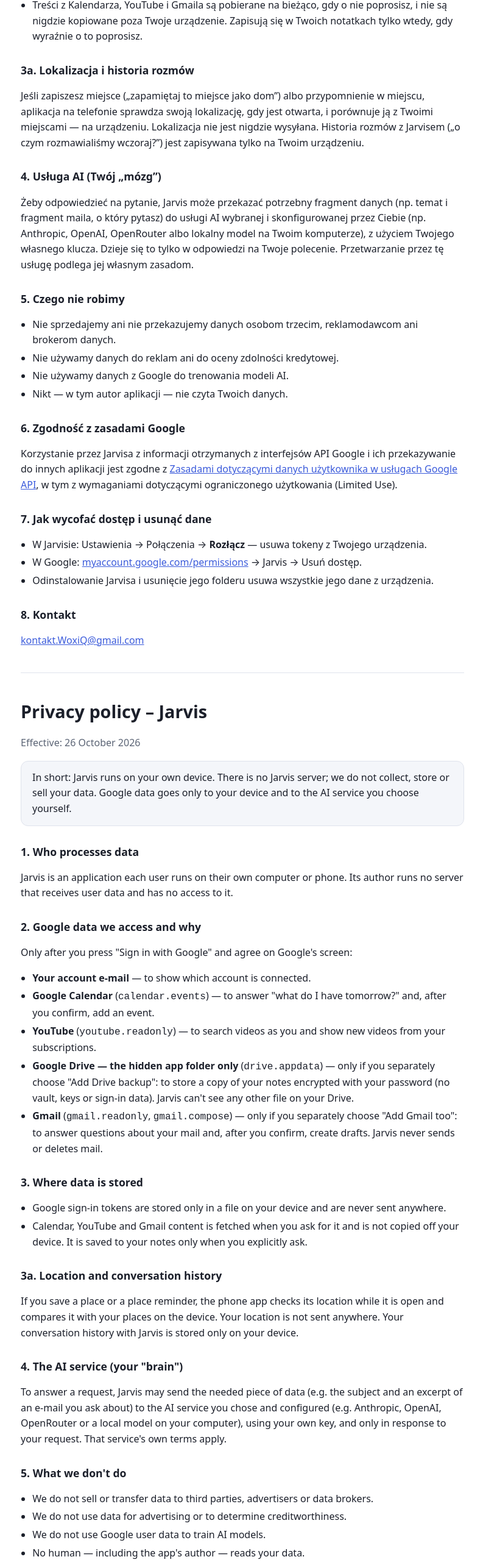
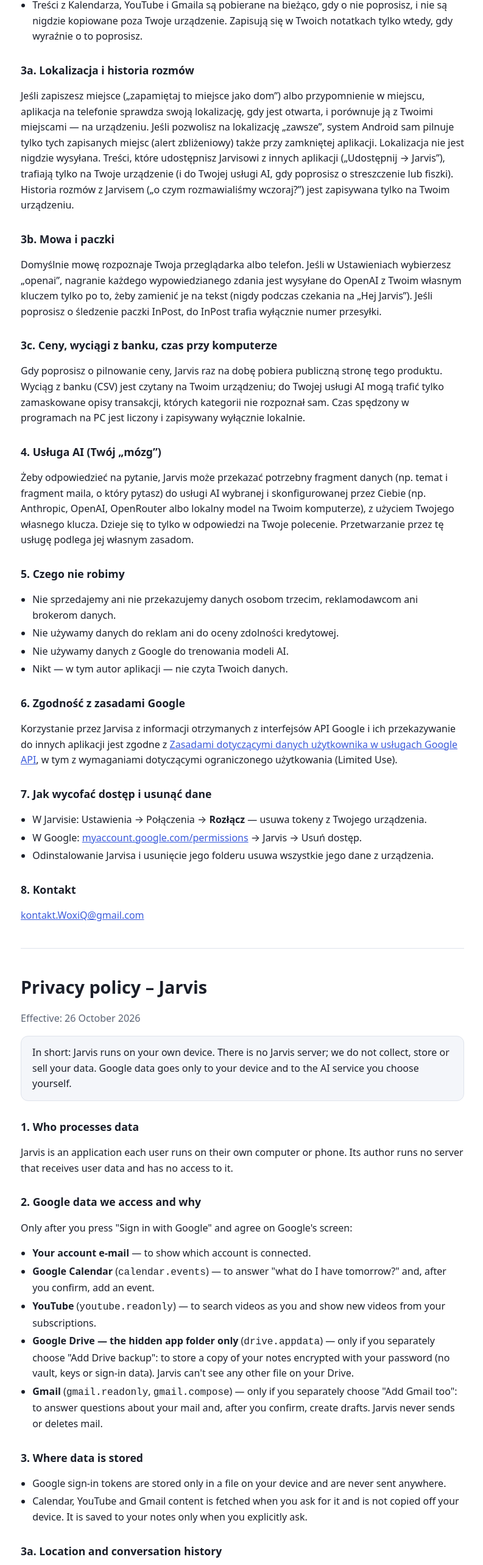
Before and after one commit to MrozMateusz/Jarvis, a plain HTML site: page privacy.html in a window 1280 px wide. Shown: the part 1033-3600 px from the top of the page at 61% size, without its empty margins (242-1035 px from the left). Drawn offline with Linux system fonts and the light colour scheme.

Commit message:
Add files via upload

```diff
--- a/privacy.html
+++ b/privacy.html
@@ -54,8 +54,21 @@
 
   <h2>3a. Lokalizacja i historia rozmów</h2>
   <p>Jeśli zapiszesz miejsce („zapamiętaj to miejsce jako dom”) albo przypomnienie w miejscu, aplikacja na telefonie sprawdza
-     swoją lokalizację, gdy jest otwarta, i porównuje ją z Twoimi miejscami — na urządzeniu. Lokalizacja nie jest nigdzie wysyłana.
+     swoją lokalizację, gdy jest otwarta, i porównuje ją z Twoimi miejscami — na urządzeniu. Jeśli pozwolisz na lokalizację „zawsze”,
+     system Android sam pilnuje tylko tych zapisanych miejsc (alert zbliżeniowy) także przy zamkniętej aplikacji. Lokalizacja nie jest nigdzie wysyłana.
+     Treści, które udostępnisz Jarvisowi z innych aplikacji („Udostępnij → Jarvis”), trafiają tylko na Twoje urządzenie
+     (i do Twojej usługi AI, gdy poprosisz o streszczenie lub fiszki).
      Historia rozmów z Jarvisem („o czym rozmawialiśmy wczoraj?”) jest zapisywana tylko na Twoim urządzeniu.</p>
+
+  <h2>3b. Mowa i paczki</h2>
+  <p>Domyślnie mowę rozpoznaje Twoja przeglądarka albo telefon. Jeśli w Ustawieniach wybierzesz „openai”, nagranie każdego
+     wypowiedzianego zdania jest wysyłane do OpenAI z Twoim własnym kluczem tylko po to, żeby zamienić je na tekst
+     (nigdy podczas czekania na „Hej Jarvis”). Jeśli poprosisz o śledzenie paczki InPost, do InPost trafia wyłącznie numer przesyłki.</p>
+
+  <h2>3c. Ceny, wyciągi z banku, czas przy komputerze</h2>
+  <p>Gdy poprosisz o pilnowanie ceny, Jarvis raz na dobę pobiera publiczną stronę tego produktu. Wyciąg z banku (CSV) jest
+     czytany na Twoim urządzeniu; do Twojej usługi AI mogą trafić tylko zamaskowane opisy transakcji, których kategorii nie
+     rozpoznał sam. Czas spędzony w programach na PC jest liczony i zapisywany wyłącznie lokalnie.</p>
 
   <h2>4. Usługa AI (Twój „mózg”)</h2>
   <p>Żeby odpowiedzieć na pytanie, Jarvis może przekazać potrzebny fragment danych (np. temat i fragment maila, o który
@@ -118,7 +131,19 @@
 
     <h2>3a. Location and conversation history</h2>
     <p>If you save a place or a place reminder, the phone app checks its location while it is open and compares it with your
-       places on the device. Your location is not sent anywhere. Your conversation history with Jarvis is stored only on your device.</p>
+       places on the device. If you allow location "all the time", Android itself watches only those saved places (a proximity
+       alert) also with the app closed. Your location is not sent anywhere. What you share to Jarvis from other apps stays on your device
+       (and goes to your AI service only when you ask for a summary or flashcards). Your conversation history with Jarvis is stored only on your device.</p>
+
+    <h2>3b. Speech and parcels</h2>
+    <p>By default your browser or phone recognizes speech. If you choose "openai" in Settings, the recording of each spoken
+       sentence is sent to OpenAI with your own key only to turn it into text (never while waiting for "Hey Jarvis"). If you ask
+       to track an InPost parcel, only the tracking number is sent to InPost.</p>
+
+    <h2>3c. Prices, bank statements, screen time</h2>
+    <p>When you ask to watch a price, Jarvis fetches that product's public page once a day. A bank statement (CSV) is read on
+       your device; only masked descriptions of transactions it could not categorize itself may go to your AI service.
+       Time spent in programs on the PC is counted and stored only locally.</p>
 
     <h2>4. The AI service (your "brain")</h2>
     <p>To answer a request, Jarvis may send the needed piece of data (e.g. the subject and an excerpt of an e-mail you ask
```
